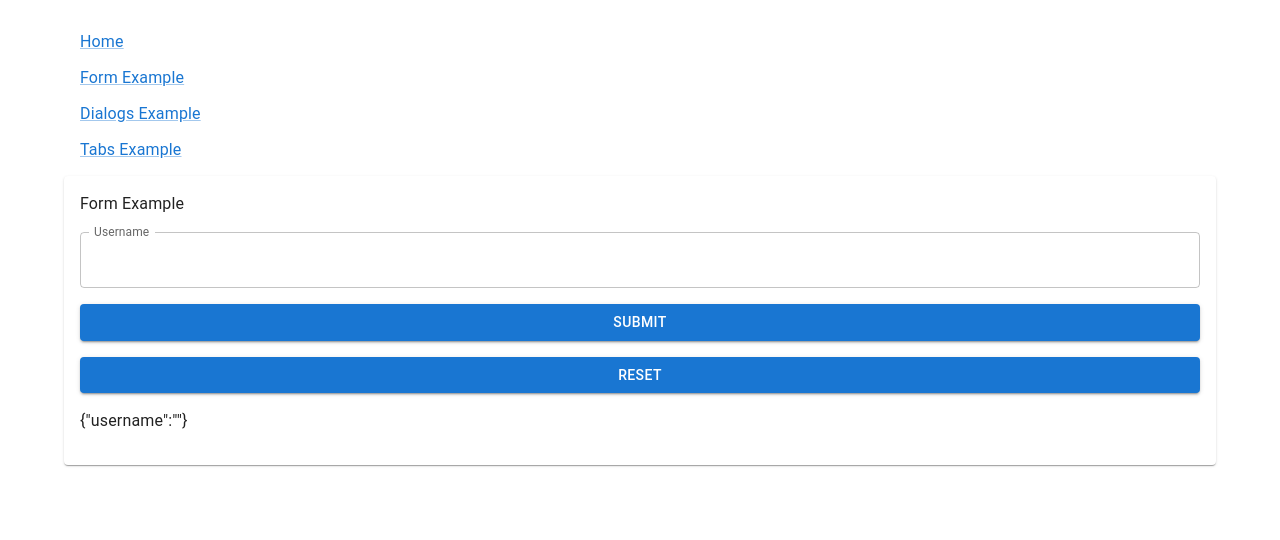
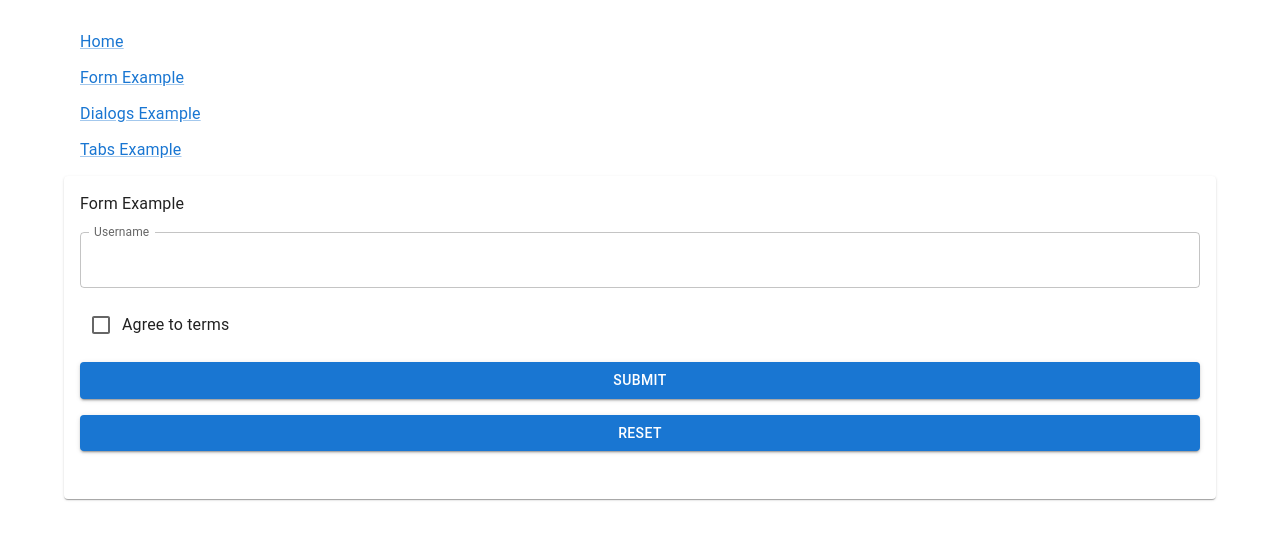
Before and after one commit to cwncollab-org/component-kit, a React (Vite) app: page /form-example in a window 1280 px wide. Shown: the top 540 px of the page. Built offline with nearby package versions, Linux system fonts and the light colour scheme.

Commit message:
Add Checkbox component and integrate it into form example for enhanced user input options

```diff
--- /dev/null
+++ b/src/lib/form/Checkbox.tsx
@@ -0,0 +1,30 @@
+import {
+  Checkbox as MuiCheckbox,
+  CheckboxProps as MuiCheckboxProps,
+  FormControlLabel as MuiFormControlLabel,
+  FormControlLabelProps as MuiFormControlLabelProps,
+} from '@mui/material'
+import { useFieldContext } from './formHooks'
+
+type Props = Omit<MuiCheckboxProps, 'name'> &
+  Pick<MuiFormControlLabelProps, 'label' | 'required' | 'disabled'>
+
+export function Checkbox(props: Props) {
+  const field = useFieldContext<boolean>()
+  const { label, required, disabled, ...rest } = props
+  return (
+    <MuiFormControlLabel
+      label={label}
+      disabled={disabled}
+      required={required}
+      control={
+        <MuiCheckbox
+          name={field.name}
+          checked={field.state.value}
+          onChange={e => field.handleChange(e.target.checked)}
+          {...rest}
+        />
+      }
+    />
+  )
+}
--- a/src/lib/form/formHooks.ts
+++ b/src/lib/form/formHooks.ts
@@ -1,11 +1,12 @@
 import { createFormHook, createFormHookContexts } from '@tanstack/react-form'
 import { TextField } from './TextField'
+import { Checkbox } from './Checkbox'
 export const { fieldContext, formContext, useFieldContext } =
   createFormHookContexts()
 
 export const { useAppForm, withForm } = createFormHook({
   fieldContext,
   formContext,
-  fieldComponents: { TextField },
+  fieldComponents: { TextField, Checkbox },
   formComponents: {},
 })
--- a/src/routes/form-example.tsx
+++ b/src/routes/form-example.tsx
@@ -6,19 +6,21 @@ import { z } from 'zod'
 
 const formSchema = z.object({
   username: z.string().min(1),
+  agree: z.boolean(),
 })
+
+type FormValues = z.infer<typeof formSchema>
 
 export const Route = createFileRoute('/form-example')({
   component: FormExample,
 })
 
 export function FormExample() {
-  const [value, setValue] = useState({
-    username: '',
-  })
+  const [value, setValue] = useState<FormValues | undefined>()
   const form = useAppForm({
     defaultValues: {
       username: '',
+      agree: false,
     },
     validators: {
       onSubmit: formSchema,
@@ -43,6 +45,10 @@ export function FormExample() {
             name='username'
             children={field => <field.TextField label='Username' fullWidth />}
           />
+          <form.AppField
+            name='agree'
+            children={field => <field.Checkbox label='Agree to terms' />}
+          />
           <Button type='submit' variant='contained'>
             Submit
           </Button>
```
